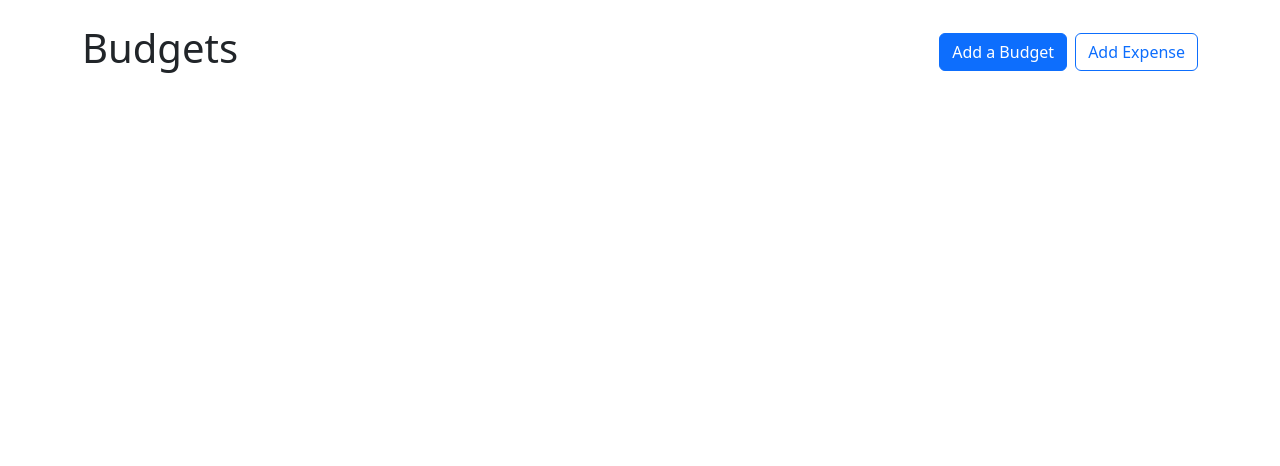
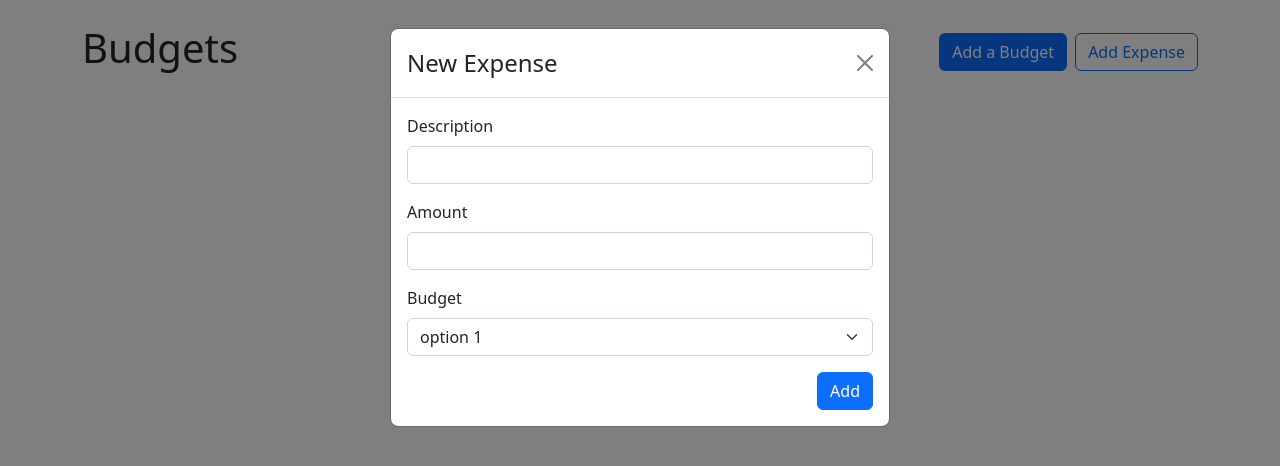
Before and after one commit to vitorolopes/React-Budget-App, a React (Create React App) app: page / in a window 1280 px wide. Shown: the top 466 px of the page. Built offline with nearby package versions, Linux system fonts and the light colour scheme.

Commit message:
<AddExpenseModal> HTML

```diff
--- a/src/App.js
+++ b/src/App.js
@@ -1,6 +1,7 @@
 import React, { useState } from 'react'
 import { Container, Stack, Button } from "react-bootstrap";
 import AddBudgetModal from "./components/AddBudgetModal";
+import AddExpenseModal from './components/AddExpenseModal';
 import BudgetCard from "./components/BudgetCard";
 import { useBudgetsContext } from "./context/BudgetsContextProvider";
 
@@ -58,6 +59,8 @@ function App() {
       </Container>
 
       <AddBudgetModal show={showAddBudgetModal} handleClose={() => setShowAddBudgetModal(false)}/>
+
+      <AddExpenseModal show={true} handleClose={()=> console.log("close test")}/>
     </>
   );
 }
--- /dev/null
+++ b/src/components/AddExpenseModal.js
@@ -0,0 +1,46 @@
+import React from 'react'
+import { Form, Modal, Button } from 'react-bootstrap'
+
+const AddExpenseModal = ({show}) => {
+  return (
+    <Modal show={show}>
+
+      <Form onSubmit={()=> console.log("test submit") }  />
+
+      <Modal.Header closeButton>
+        <Modal.Title>New Expense</Modal.Title>
+      </Modal.Header>
+
+      <Modal.Body>
+
+        <Form.Group className='mb-3' >
+          <Form.Label>Description</Form.Label>
+          <Form.Control type="text" required/>
+        </Form.Group>
+
+        <Form.Group className='mb-3' >
+          <Form.Label>Amount</Form.Label>
+          <Form.Control type="number" min={0} step={1} required/>
+        </Form.Group>
+
+        <Form.Group className='mb-3' >
+          <Form.Label>Budget</Form.Label>
+          <Form.Select>
+            <option>option 1</option>
+            <option>option 2</option>
+            <option>option 3</option>
+          </Form.Select>
+        </Form.Group>
+
+        <div className='d-flex justify-content-end'>
+              <Button variant="primary" type="submit">Add</Button>
+        </div>
+
+
+      </Modal.Body>
+
+    </Modal>
+  )
+}
+
+export default AddExpenseModal
```
